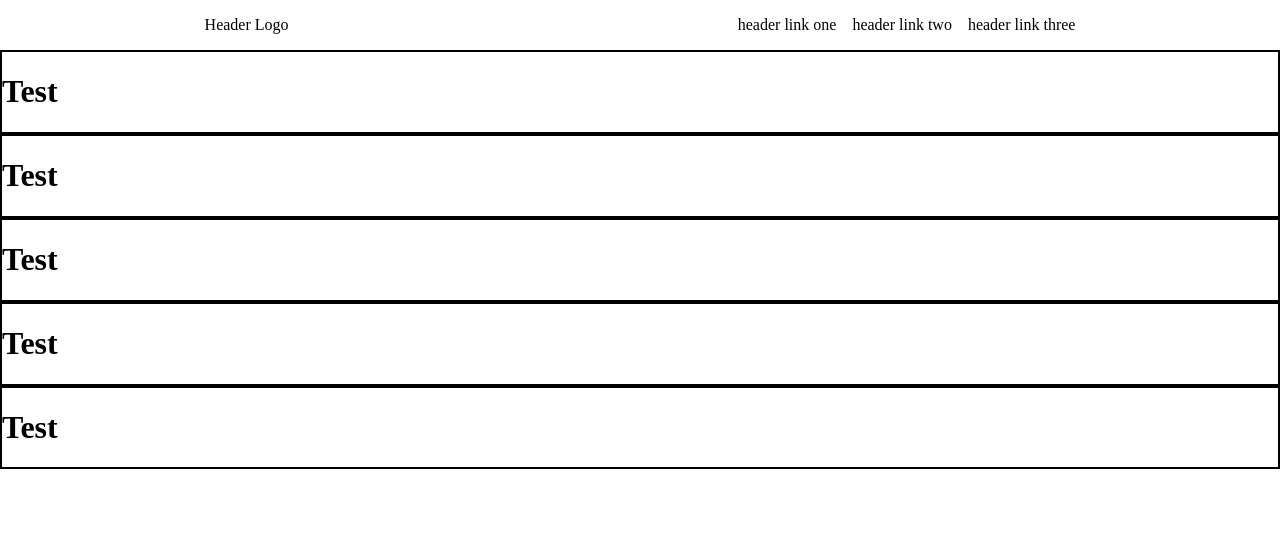
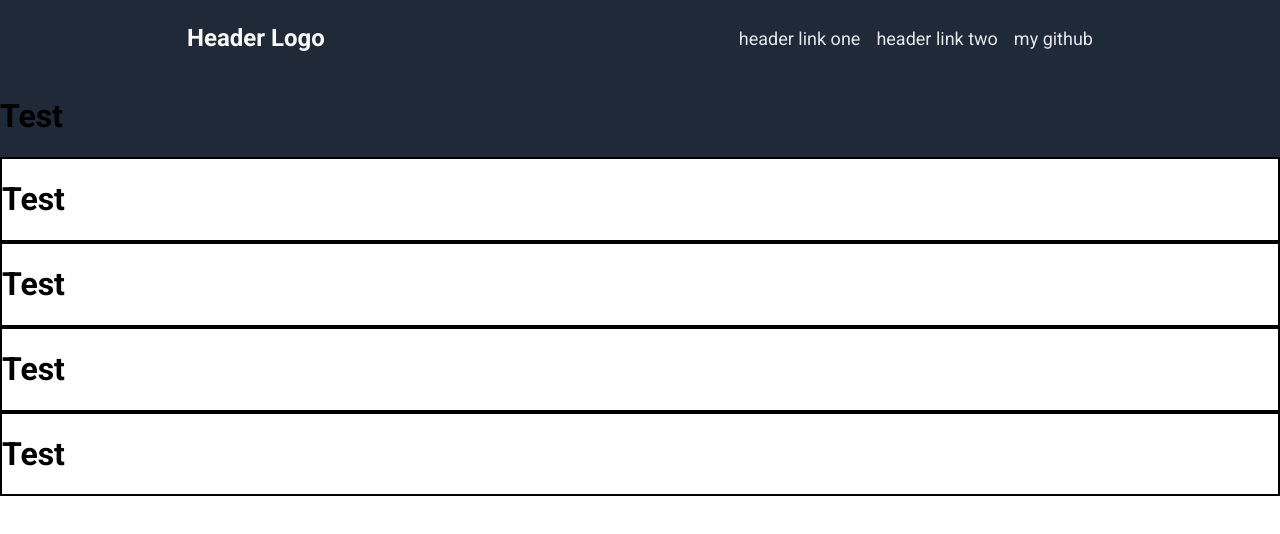
Before and after one commit to seodowa/Odin-Landing-Page, a plain HTML site: page index.html in a window 1280 px wide. Drawn offline with Linux system fonts and the light colour scheme.

Commit message:
Style header section

```diff
--- a/index.html
+++ b/index.html
@@ -4,6 +4,9 @@
         <meta charset="UTF-8">
         <meta name="viewport" content="width=device-width, initial-scale=1.0">
         <link rel="stylesheet" href="styles.css">
+        <link rel="preconnect" href="https://fonts.googleapis.com">
+        <link rel="preconnect" href="https://fonts.gstatic.com" crossorigin>
+        <link href="https://fonts.googleapis.com/css2?family=Roboto:ital,wght@0,100..900;1,100..900&display=swap" rel="stylesheet">
         <title>Odin Landing Page</title>
     </head>
     <body>
@@ -12,7 +15,7 @@
             <ul>
                 <li><a>header link one</a></li>
                 <li><a>header link two</a></li>
-                <li><a>header link three</a></li>
+                <li><a href="https://github.com/seodowa">my github</a></li>
             </ul>
         </div>
         <div class="content-1">
--- a/styles.css
+++ b/styles.css
@@ -3,9 +3,10 @@ body {
     flex-direction: column;
     flex: auto;
     margin: 0px;
+    font-family: "Roboto";
 }
 
-div:not(:first-of-type) {
+div:nth-child(n+3) {
     border-width: 2px;
     border-style: solid;
     border-color: black;
@@ -14,10 +15,28 @@ div:not(:first-of-type) {
 .header {
     display: flex;
     justify-content: space-around;
+    align-items: center;
 }
 
-ul {
+.header-logo {
+    font-size: 24px;
+    font-weight: bold;
+    color: #F9FAF8;
+}
+
+.header, .content-1 {
+    background-color: #1f2937;
+}
+
+.header ul {
     list-style-type: none;
     display: flex;
     gap: 16px;
+    color: #e5e7eb;
+    font-size: 18px;
 }
+
+a, a:visited, a:hover, a:active {
+    text-decoration: none;
+    color: inherit;
+}
```
